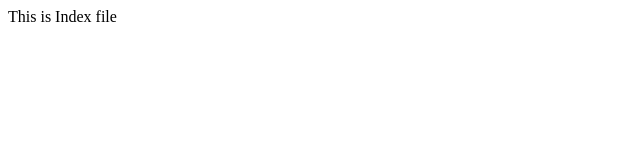
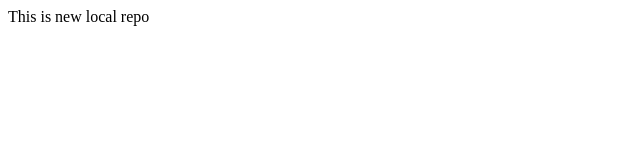
Before and after one commit to Harman1990/localrepo, a plain HTML site: page index.html in a window 1280 px wide. Shown: the full height of the page, 0-640 px from the left. Drawn offline with Linux system fonts and the light colour scheme.

Commit message:
Updated index file

```diff
--- a/index.html
+++ b/index.html
@@ -1 +1 @@
-<p>This is Index file</p>
+<p>This is new local repo</p>
```
